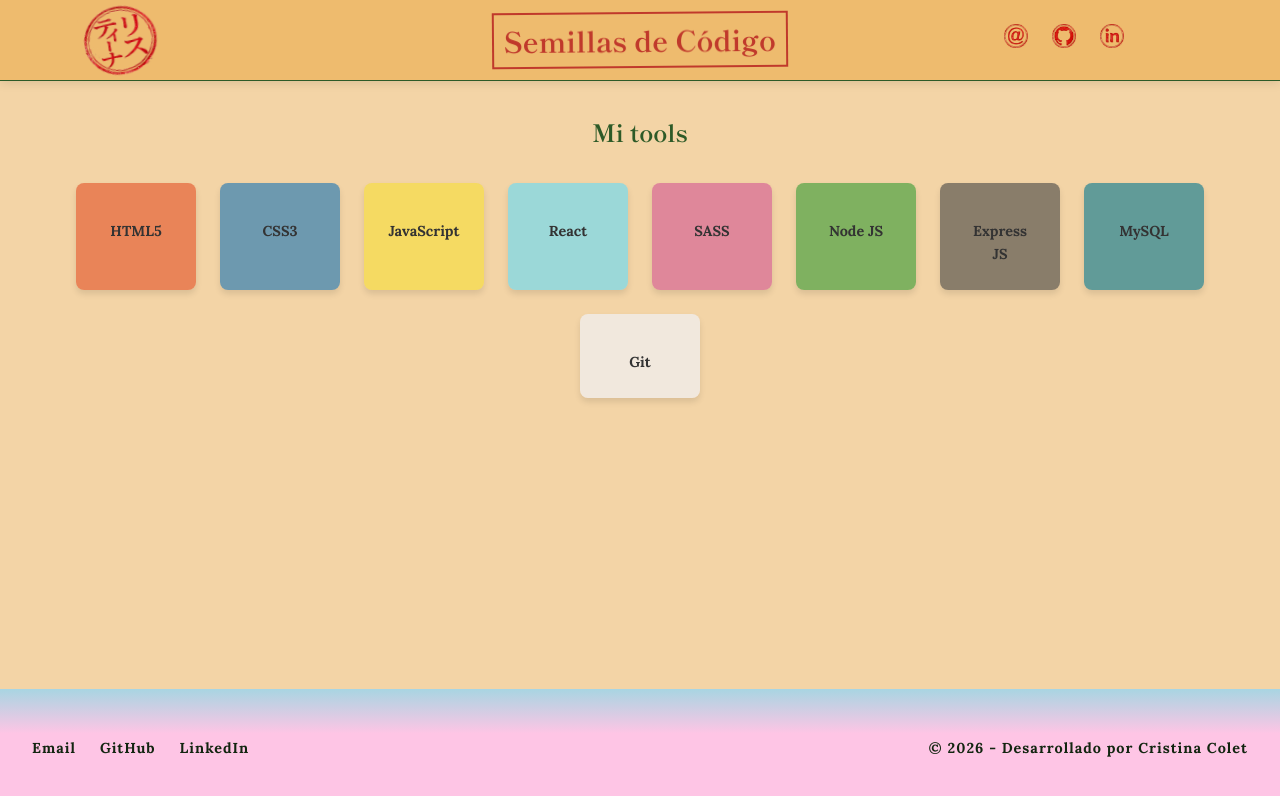
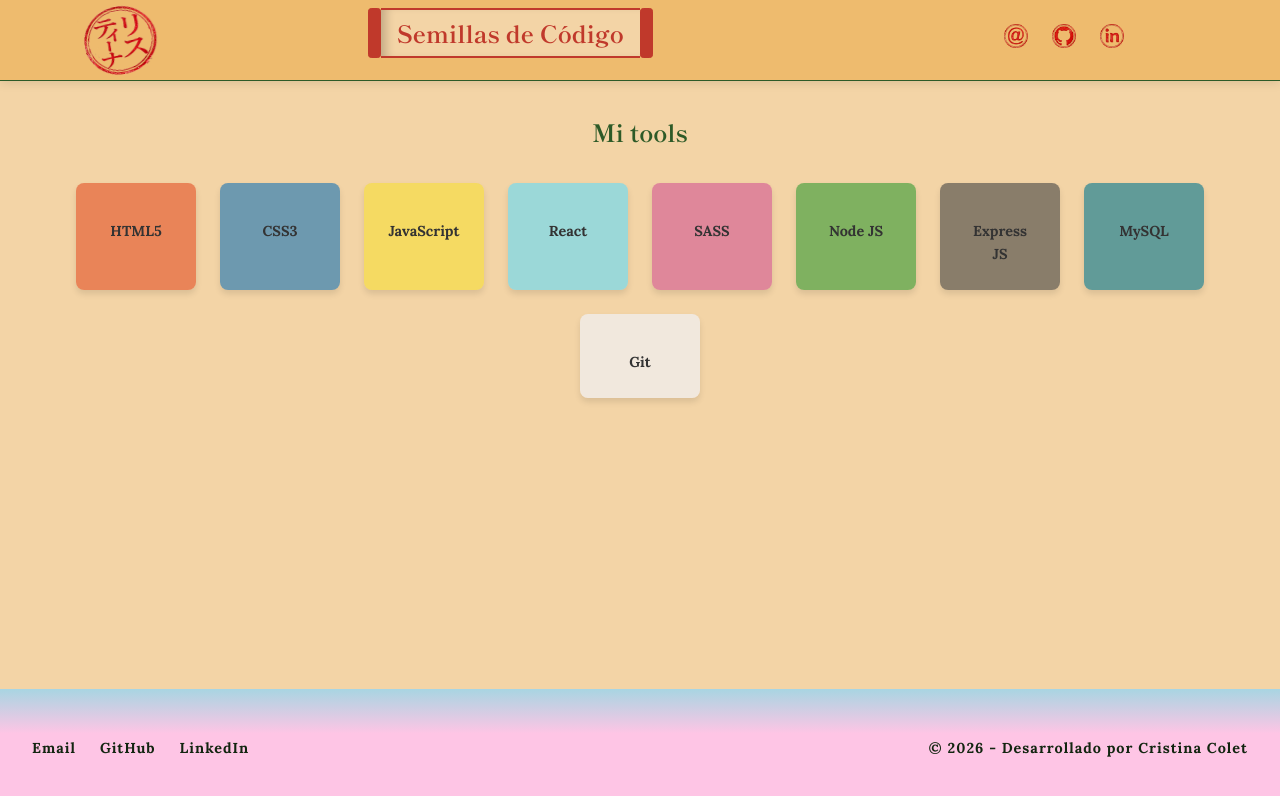
Before and after one commit to Colet-Cristina/portfolio-mi-senda-digital, a React (Vite) app: page /#/tools in a window 1280 px wide. Shown: the top 796 px of the page. Built offline with nearby package versions, Linux system fonts and the light colour scheme.

Commit message:
style: add scroll opening animation to header title

```diff
--- a/src/components/Header.jsx
+++ b/src/components/Header.jsx
@@ -12,8 +12,14 @@ function Header() {
         />
 
         <h1 className="header__title">
-          <Link to="/" className="header__title-link">
-            Semillas de Código
+          <Link to="/" className="header__title-link scroll">
+            <span className="scroll__roller scroll__roller--left"></span>
+
+            <span className="scroll__content">
+              <span className="scroll__text">Semillas de Código</span>
+            </span>
+
+            <span className="scroll__roller scroll__roller--right"></span>
           </Link>
         </h1>
 
--- a/src/styles/partials/_header.scss
+++ b/src/styles/partials/_header.scss
@@ -1,4 +1,7 @@
+/* ===================== HEADER SECTION ===================== */
+
 // --- ANIMATIONS ---
+// Efecto de un "estampado" tradicional japonés (Hanko)
 @keyframes hankoStamp {
   0% {
     opacity: 0;
@@ -11,25 +14,37 @@
   100% {
     opacity: 1;
     transform: scale(1) rotate(-0.5deg);
-    filter: blur(0);
   }
 }
+// Animación específica para el sello, rotación
 @keyframes sealStamp {
   0% {
     opacity: 0;
     transform: scale(3) rotate(-20deg);
   }
-  70% {
-    opacity: 1;
-    transform: scale(0.9) rotate(-12deg);
-  }
   100% {
     opacity: 1;
     transform: scale(1) rotate(-10deg);
-    filter: blur(0);
   }
 }
-// --- HEADER ---
+
+// Efecto pergamino
+@keyframes openScroll {
+  0% {
+    width: 0;
+  }
+  100% {
+    width: 100%;
+  }
+}
+
+@keyframes fadeIn {
+  to {
+    opacity: 1;
+  }
+}
+
+// ========== HEADER ==========
 .header {
   background: $header-brown;
   border-bottom: solid 0.05rem $color-green;
@@ -45,6 +60,7 @@
     gap: 1rem;
   }
 
+  /* --- ELEMENTOS --- */
   &__seal {
     grid-column: 1;
     height: 2.5rem;
@@ -56,28 +72,50 @@
 
   &__title {
     grid-column: 2;
-    justify-self: center;
+    justify-self: start;
     margin: 0;
 
     &-link {
-      display: inline-block;
+      display: inline-flex;
+      justify-content: flex-start;
       text-decoration: none;
-      font-family: $font-japanese;
-      font-size: 1.5rem;
-      color: $color-red;
-      font-weight: bold;
-      border: 2px solid $color-red;
-      padding: 0.2rem 0.6rem;
-      white-space: nowrap;
 
-      opacity: 0;
-      animation: hankoStamp 0.8s cubic-bezier(0.175, 0.885, 0.32, 1.275)
-        forwards;
-      animation-delay: 0.2s;
+      // Estilos de los RODILLOS
 
-      &:hover {
-        transform: rotate(-0.5deg) scale(1.05);
-        transition: all 0.3s ease;
+      .scroll__roller {
+        width: 0.8rem;
+
+        background: $color-red;
+        border: 1.5px solid $color-red;
+        flex-shrink: 0;
+        z-index: 2;
+        border-radius: 0.2rem;
+      }
+
+      .scroll__content {
+        background-color: $background-color;
+        overflow: hidden;
+        white-space: nowrap;
+        width: 0;
+
+        animation: openScroll 1.2s cubic-bezier(0.45, 0.05, 0.55, 0.95) forwards;
+        animation-delay: 2.5s;
+
+        border-top: 2px solid $color-red;
+        border-bottom: 2px solid $color-red;
+        box-shadow: inset 10px 0 10px -5px rgba(0, 0, 0, 0.2);
+      }
+
+      .scroll__text {
+        font-family: $font-japanese;
+        font-size: 1.5rem;
+        color: $color-red;
+        font-weight: bold;
+        padding: 0 1rem;
+        opacity: 0;
+
+        animation: fadeIn 0.5s forwards;
+        animation-delay: 2s;
       }
     }
   }
@@ -99,7 +137,7 @@
       width: auto;
       opacity: 0;
       animation: hankoStamp 0.8s ease-out forwards;
-
+      // Entrada escalonada de los iconos sociales
       &:nth-child(1) {
         animation-delay: 1.8s;
       } // Email
@@ -119,7 +157,7 @@
   }
 }
 
-// --- DESKTOP ---
+// ========== DESKTOP ==========
 @media (min-width: 768px) {
   .header {
     &__container {
--- a/src/styles/partials/_variables.scss
+++ b/src/styles/partials/_variables.scss
@@ -5,6 +5,9 @@ $color-green: #2d5a27;
 $color-red: #c0392b;
 $color-sakura: #fec5e5;
 $color-stone: grey;
+
+$color-gold: #d4af37; // Color dorado para los remates
+$color-paper: #f4e4bc; // Color del papel antiguo
 
 $text-color: #333333;
 $font-japanese: "Shippori Mincho", serif;
```
